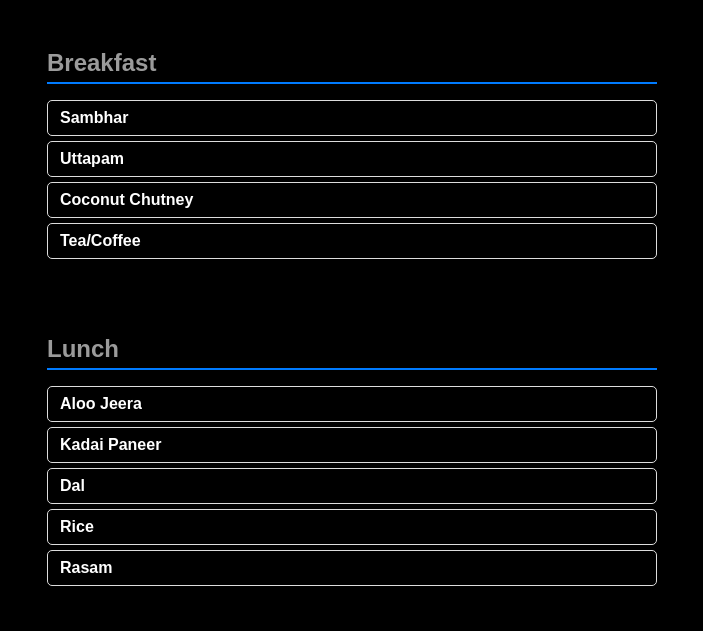
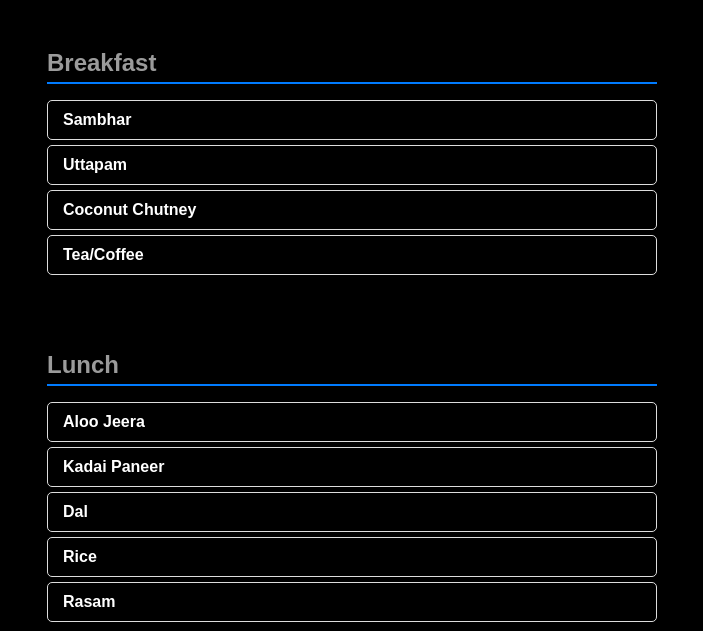
Before and after one commit to P-h-1-L-z-A/MESS_MENU, a plain HTML site: page index.html in a window 1280 px wide. Shown: the part 169-800 px from the top of the page, without its empty margins (288-991 px from the left). Drawn offline with Linux system fonts and the light colour scheme.

Commit message:
Update styles.css

```diff
--- a/styles.css
+++ b/styles.css
@@ -82,7 +82,7 @@ header {
 
 .meal li {
   background-color: #000000;
-  padding: 8px 12px;
+  padding: 10px 15px;
   margin-bottom: 5px;
   border: 1px solid #ddd;
   border-radius: 5px;
@@ -104,7 +104,7 @@ header {
   }
 }
 
-@media (max-width: 380px) {
+@media (max-width: 480px) {
   .day-selector button {
     font-size: 14px;
     padding: 5px 10px;
```
